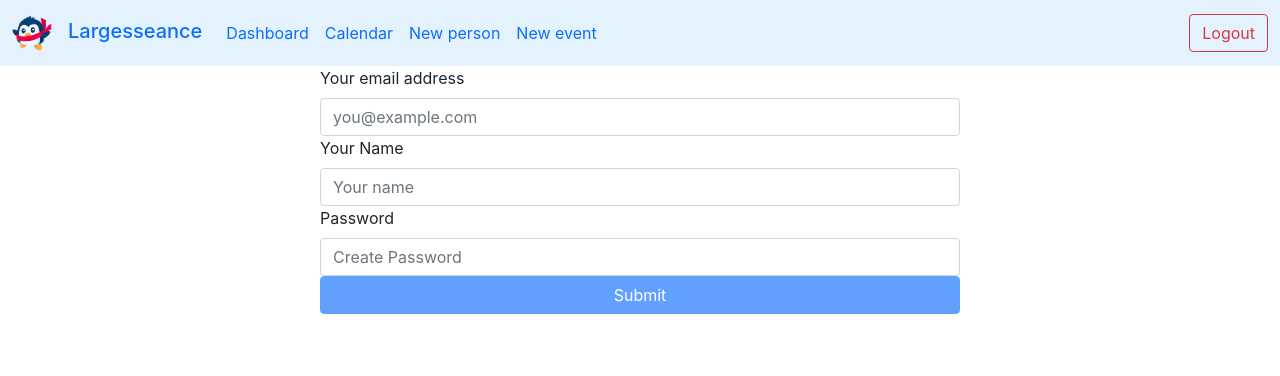
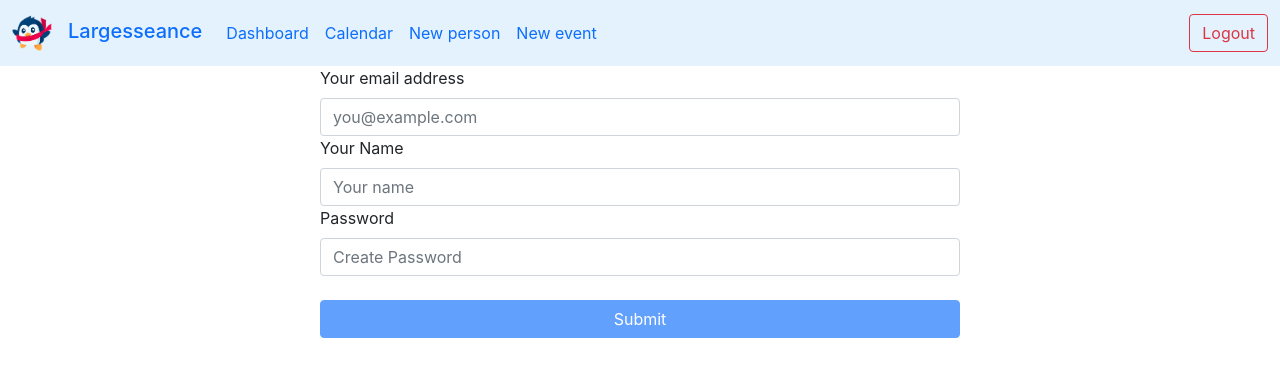
Before and after one commit to thejhoffman/project-gamma, a React (Create React App) app in the folder ghi/: page /signup in a window 1280 px wide. Shown: the top 376 px of the page. Built offline with nearby package versions, Linux system fonts and the light colour scheme; no server answers.

Commit message:
updated files

```diff
--- a/ghi/src/auth/Signup.js
+++ b/ghi/src/auth/Signup.js
@@ -52,7 +52,7 @@ function SignUp(props) {
                 Unable to create an account, please try again
             </div>
 
-            <form>
+            <form onSubmit={handleSubmit}>
                 <BootstrapInput
                     id="email"
                     placeholder="you@example.com"
@@ -74,10 +74,13 @@ function SignUp(props) {
                     value={password}
                     onChange={e => setPassword(e.target.value)}
                     type="password" />
-                <button
-                    disabled={password.length === 0}
-                    onClick={handleSubmit}
-                    className="btn btn-primary offset-3 col-6">Submit</button>
+                <br />
+                <div className="form-floating mb-3">
+                    <button
+                        disabled={password.length === 0}
+                        onClick={handleSubmit}
+                        className="btn btn-primary offset-3 col-6">Submit</button>
+                </div>
             </form>
         </>
     );
```
